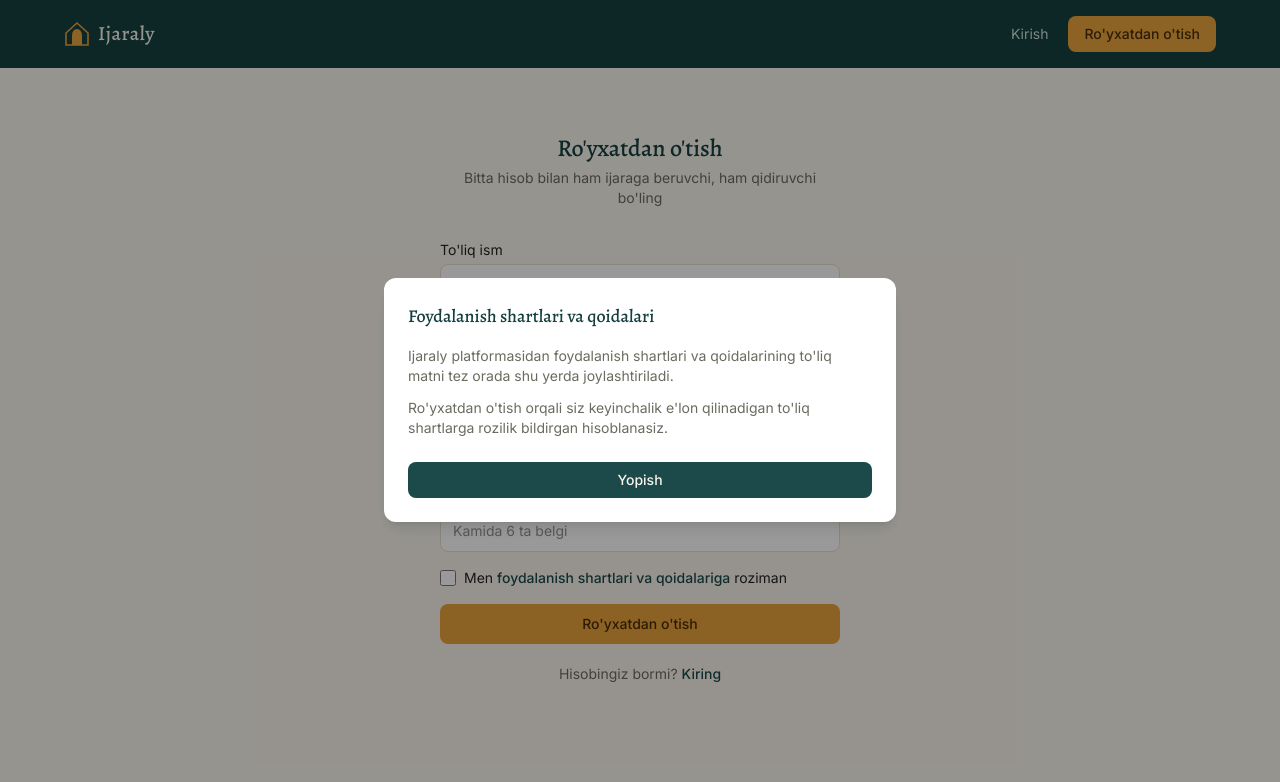
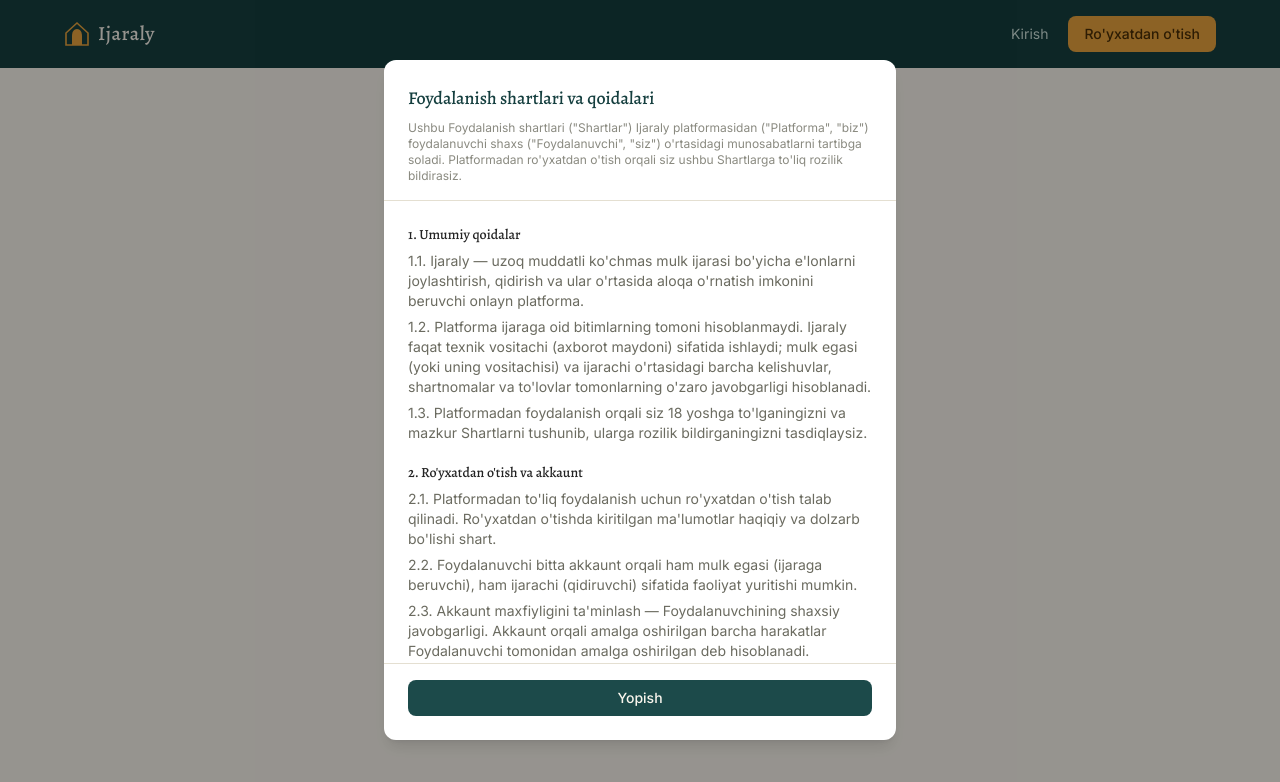
Before and after one commit to egamberd1yev/ijaraly, a React app in the folder frontend/: page /signup in a window 1280 px wide. Both pictures are taken after a click on the button "foydalanish shartlari va qoidalariga". Shown: the top 782 px of the page. Built offline with nearby package versions, Linux system fonts and the light colour scheme; no server answers; the HTML template or start-up script is replaced by a standard one.

Commit message:
TermsModal changed

```diff
--- a/frontend/src/components/TermsModal.jsx
+++ b/frontend/src/components/TermsModal.jsx
@@ -1,5 +1,98 @@
 // Foydalanish shartlari va qoidalari modali.
-// Hozircha matn bo'sh/qisqa — to'liq matn keyinroq yoziladi.
+// Matn SECTIONS massivida saqlanadi — shunda kelajakda matnni
+// yangilash uchun faqat shu massivni tahrirlash kifoya, JSX
+// tuzilishiga tegish shart emas.
+const INTRO =
+  'Ushbu Foydalanish shartlari ("Shartlar") Ijaraly platformasidan ' +
+  '("Platforma", "biz") foydalanuvchi shaxs ("Foydalanuvchi", "siz") ' +
+  "o'rtasidagi munosabatlarni tartibga soladi. Platformadan ro'yxatdan " +
+  "o'tish orqali siz ushbu Shartlarga to'liq rozilik bildirasiz.";
+
+const SECTIONS = [
+  {
+    title: "1. Umumiy qoidalar",
+    items: [
+      "1.1. Ijaraly — uzoq muddatli ko'chmas mulk ijarasi bo'yicha e'lonlarni joylashtirish, qidirish va ular o'rtasida aloqa o'rnatish imkonini beruvchi onlayn platforma.",
+      "1.2. Platforma ijaraga oid bitimlarning tomoni hisoblanmaydi. Ijaraly faqat texnik vositachi (axborot maydoni) sifatida ishlaydi; mulk egasi (yoki uning vositachisi) va ijarachi o'rtasidagi barcha kelishuvlar, shartnomalar va to'lovlar tomonlarning o'zaro javobgarligi hisoblanadi.",
+      "1.3. Platformadan foydalanish orqali siz 18 yoshga to'lganingizni va mazkur Shartlarni tushunib, ularga rozilik bildirganingizni tasdiqlaysiz.",
+    ],
+  },
+  {
+    title: "2. Ro'yxatdan o'tish va akkaunt",
+    items: [
+      "2.1. Platformadan to'liq foydalanish uchun ro'yxatdan o'tish talab qilinadi. Ro'yxatdan o'tishda kiritilgan ma'lumotlar haqiqiy va dolzarb bo'lishi shart.",
+      "2.2. Foydalanuvchi bitta akkaunt orqali ham mulk egasi (ijaraga beruvchi), ham ijarachi (qidiruvchi) sifatida faoliyat yuritishi mumkin.",
+      "2.3. Akkaunt maxfiyligini ta'minlash — Foydalanuvchining shaxsiy javobgarligi. Akkaunt orqali amalga oshirilgan barcha harakatlar Foydalanuvchi tomonidan amalga oshirilgan deb hisoblanadi.",
+      "2.4. Platforma Foydalanuvchining aloqa raqamini (telefon) tasdiqlash huquqini o'zida saqlab qoladi.",
+    ],
+  },
+  {
+    title: "3. E'lon joylashtirish qoidalari",
+    items: [
+      "3.1. Foydalanuvchi joylashtirilayotgan e'londa ko'rsatilgan ma'lumotlar (manzil, holat, narx, rasmlar) haqiqatga mos kelishini kafolatlaydi.",
+      "3.2. Agar e'lon vositachi (rieltor) tomonidan joylashtirilayotgan bo'lsa, Foydalanuvchi buni aniq belgilashi va komissiya foizini oshkor qilishi shart. Komissiya haqidagi ma'lumotni yashirish yoki noto'g'ri ko'rsatish ushbu Shartlarning jiddiy buzilishi hisoblanadi.",
+      "3.3. Bir xil mulk uchun bir vaqtning o'zida bir nechta faol e'lon joylashtirish, agar mulk haqiqatda band bo'lsa, taqiqlanadi.",
+      "3.4. Mulk ijaraga berilgach, Foydalanuvchi tegishli e'lonni \"ijaraga berildi\" deb belgilashi so'raladi. Platforma faollik ko'rsatilmagan e'lonlarni belgilangan muddatdan (hozirda 7 kun) so'ng avtomatik nofaol holatga o'tkazadi.",
+    ],
+  },
+  {
+    title: "4. Shartnoma generatori",
+    items: [
+      "4.1. Platformada mavjud avtomatik shartnoma generatori orqali tuzilgan hujjat — yordamchi shablon bo'lib, tomonlarning o'zaro kelishuviga asosan to'ldiriladi.",
+      "4.2. Ushbu hujjat professional yuridik xizmat yoki notarial tasdiqlangan shartnoma o'rnini bosmaydi. Muhim yoki yuqori qiymatli bitimlar uchun tomonlarga mustaqil yuridik maslahat olish tavsiya etiladi.",
+      "4.3. Platforma generator orqali tuzilgan hujjatning yuridik kuchi yoki tomonlar o'rtasidagi bitimning bajarilishi uchun javobgarlikni o'z zimmasiga olmaydi.",
+    ],
+  },
+  {
+    title: "5. To'lovlar",
+    items: [
+      "5.1. Platforma foydalanuvchilar o'rtasidagi ijara haqi yoki komissiya to'lovlarini o'zi qabul qilmaydi va ularga vositachilik qilmaydi. Barcha moliyaviy operatsiyalar tomonlarning o'zaro kelishuvi asosida, platformadan tashqarida amalga oshiriladi.",
+      "5.2. Platforma to'lovlar bilan bog'liq nizolarga aralashmaydi, biroq Foydalanuvchi shikoyat mexanizmi orqali muammo haqida xabar berishi mumkin.",
+    ],
+  },
+  {
+    title: "6. Taqiqlangan xatti-harakatlar",
+    intro: "Quyidagilar qat'iyan taqiqlanadi:",
+    list: [
+      "Soxta yoki chalg'ituvchi e'lon joylashtirish",
+      "Boshqa Foydalanuvchini firibgarlik yo'li bilan pul yoki shaxsiy ma'lumot olishga undash",
+      "Kamsituvchi, haqoratli, zo'ravonlikka chaqiruvchi kontent tarqatish",
+      "Platformadan spam, reklama yoki Shartlarda ko'rsatilmagan boshqa maqsadlarda foydalanish",
+      "Boshqa Foydalanuvchining shaxsiy ma'lumotlarini ruxsatsiz yig'ish yoki tarqatish",
+    ],
+  },
+  {
+    title: "7. Shikoyat va moderatsiya",
+    items: [
+      "7.1. Foydalanuvchi shubhali yoki qoidabuzar e'lon/profil haqida Platformaga shikoyat qilish huquqiga ega.",
+      "7.2. Platforma shikoyatlarni ko'rib chiqib, tegishli e'lon yoki akkauntni vaqtincha yoki doimiy bloklash huquqini o'zida saqlab qoladi.",
+    ],
+  },
+  {
+    title: "8. Javobgarlikni cheklash",
+    items: [
+      "8.1. Platforma Foydalanuvchilar tomonidan joylashtirilgan ma'lumotlarning to'g'riligi, mulkning haqiqiy holati yoki tomonlar o'rtasidagi bitimning bajarilishi uchun javobgar emas.",
+      "8.2. Platformadan foydalanish natijasida yuzaga kelishi mumkin bo'lgan bilvosita zararlar uchun Platforma javobgarlikni imkon qadar qonun chegarasida cheklaydi.",
+    ],
+  },
+  {
+    title: "9. Maxfiylik",
+    items: [
+      "Shaxsiy ma'lumotlaringiz qanday yig'ilishi va ishlatilishi haqida to'liq ma'lumot uchun alohida Maxfiylik siyosati bilan tanishing.",
+    ],
+  },
+  {
+    title: "10. Shartlarning o'zgarishi",
+    items: [
+      "Platforma ushbu Shartlarni istalgan vaqtda yangilash huquqiga ega. Muhim o'zgarishlar haqida Foydalanuvchilarga platforma orqali xabar beriladi. Yangilangan Shartlardan keyin platformadan foydalanishni davom ettirish — ularga rozilik sifatida qaraladi.",
+    ],
+  },
+  {
+    title: "11. Bog'lanish",
+    items: ["Ushbu Shartlar yuzasidan savollar bo'lsa, biz bilan bog'laning: +998-50-204-49-52"],
+  },
+];
+
 export default function TermsModal({ open, onClose }) {
   if (!open) return null;
 
@@ -9,31 +102,52 @@ export default function TermsModal({ open, onClose }) {
       onClick={onClose}
     >
       <div
-        className="max-h-[80vh] w-full max-w-lg overflow-y-auto rounded-xl bg-white p-6 shadow-lg"
+        className="flex max-h-[85vh] w-full max-w-lg flex-col rounded-xl bg-white shadow-lg"
         onClick={(e) => e.stopPropagation()}
       >
+        <div className="border-b border-line p-6 pb-4">
           <h2 className="font-display text-lg font-medium text-ink-900">
             Foydalanish shartlari va qoidalari
           </h2>
-
-        <div className="mt-4 space-y-3 text-sm text-muted">
-          <p>
-            Ijaraly platformasidan foydalanish shartlari va qoidalarining
-            to'liq matni tez orada shu yerda joylashtiriladi.
-          </p>
-          <p>
-            Ro'yxatdan o'tish orqali siz keyinchalik e'lon qilinadigan
-            to'liq shartlarga rozilik bildirgan hisoblanasiz.
-          </p>
+          <p className="mt-2 text-xs text-muted-2">{INTRO}</p>
         </div>
 
+        <div className="flex-1 space-y-5 overflow-y-auto p-6">
+          {SECTIONS.map((section) => (
+            <div key={section.title}>
+              <h3 className="mb-1.5 text-sm font-medium text-ink">
+                {section.title}
+              </h3>
+              {section.items?.map((item) => (
+                <p key={item} className="mb-1.5 text-sm text-muted">
+                  {item}
+                </p>
+              ))}
+              {section.list && (
+                <>
+                  {section.intro && (
+                    <p className="mb-1.5 text-sm text-muted">{section.intro}</p>
+                  )}
+                  <ul className="list-disc space-y-1 pl-5 text-sm text-muted">
+                    {section.list.map((li) => (
+                      <li key={li}>{li}</li>
+                    ))}
+                  </ul>
+                </>
+              )}
+            </div>
+          ))}
+        </div>
+
+        <div className="border-t border-line p-6 pt-4">
           <button
             onClick={onClose}
-          className="mt-6 w-full rounded-lg bg-ink-700 py-2 text-sm font-medium text-paper-100 hover:bg-ink-900"
+            className="w-full rounded-lg bg-ink-700 py-2 text-sm font-medium text-paper-100 hover:bg-ink-900"
           >
             Yopish
           </button>
         </div>
       </div>
+    </div>
   );
 }
```
Lines whose indentation alone changed are shown as unchanged.
